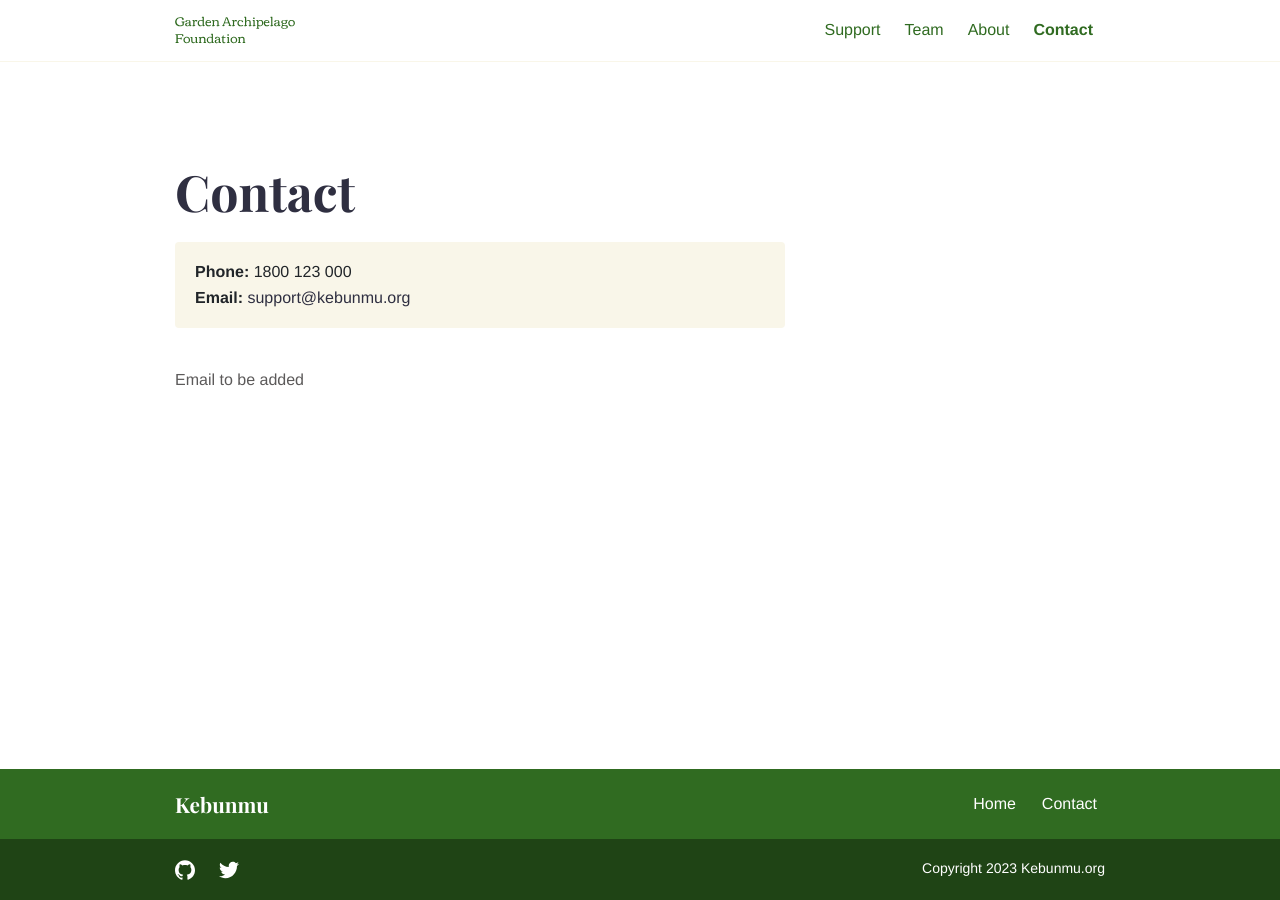
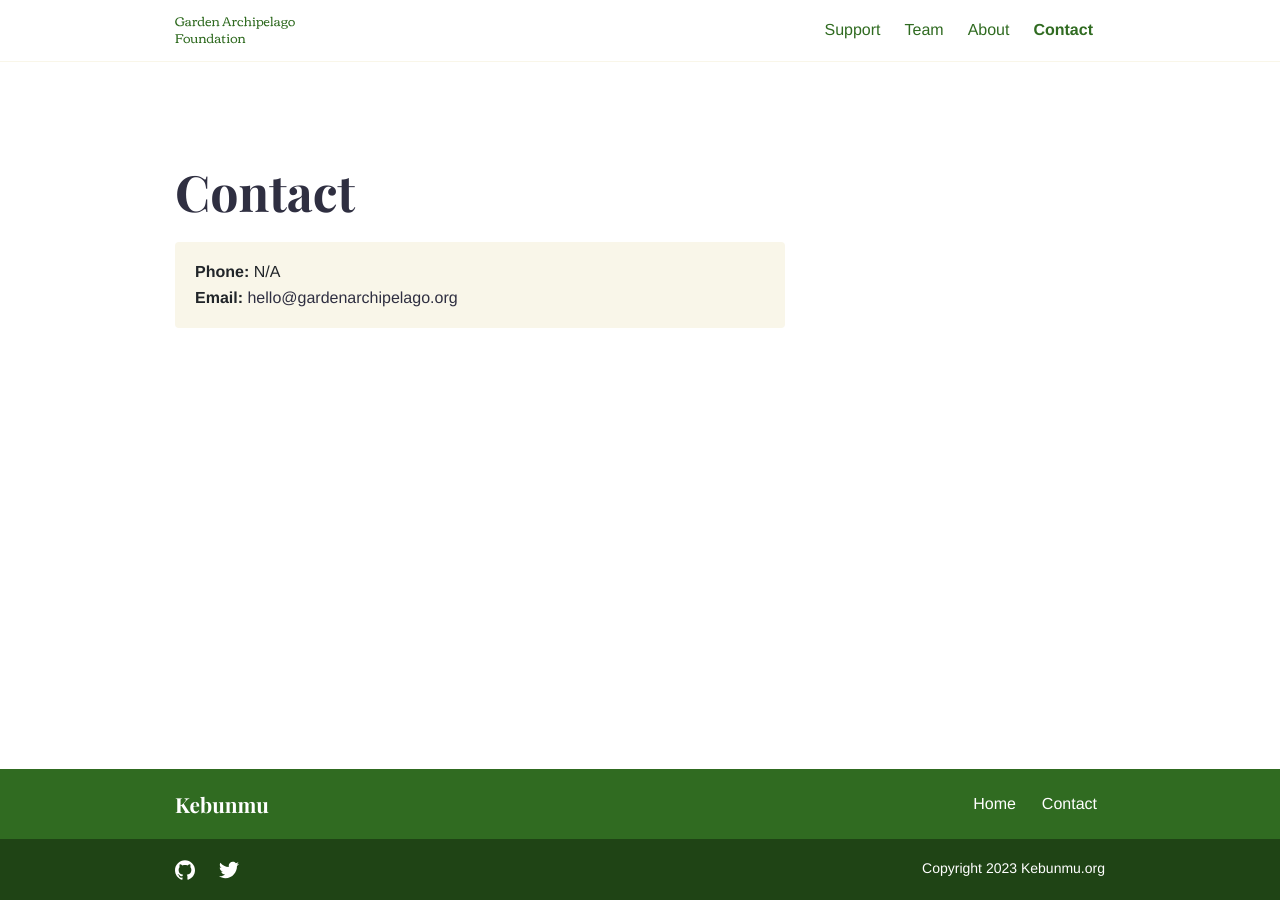
Before and after one commit to garden-archipelago/garden-archipelago.github.io, a Jekyll site: the page built from contact.md, in a window 1280 px wide. Built offline with Jekyll 4.4.1, drawn with Linux system fonts in a browser that asks for light colours.

Commit message:
Update contact

```diff
--- a/_data/contact.yml
+++ b/_data/contact.yml
@@ -1,3 +1,3 @@
-email: 'support@kebunmu.org'
-phone: '1800 123 000'
+email: 'hello@gardenarchipelago.org'
+phone: 'N/A'
 contact_button_link: 'contact'
--- a/contact.md
+++ b/contact.md
@@ -3,5 +3,3 @@ title: Contact
 layout: contact
 description: Contact
 ---
-
-Email to be added
```
